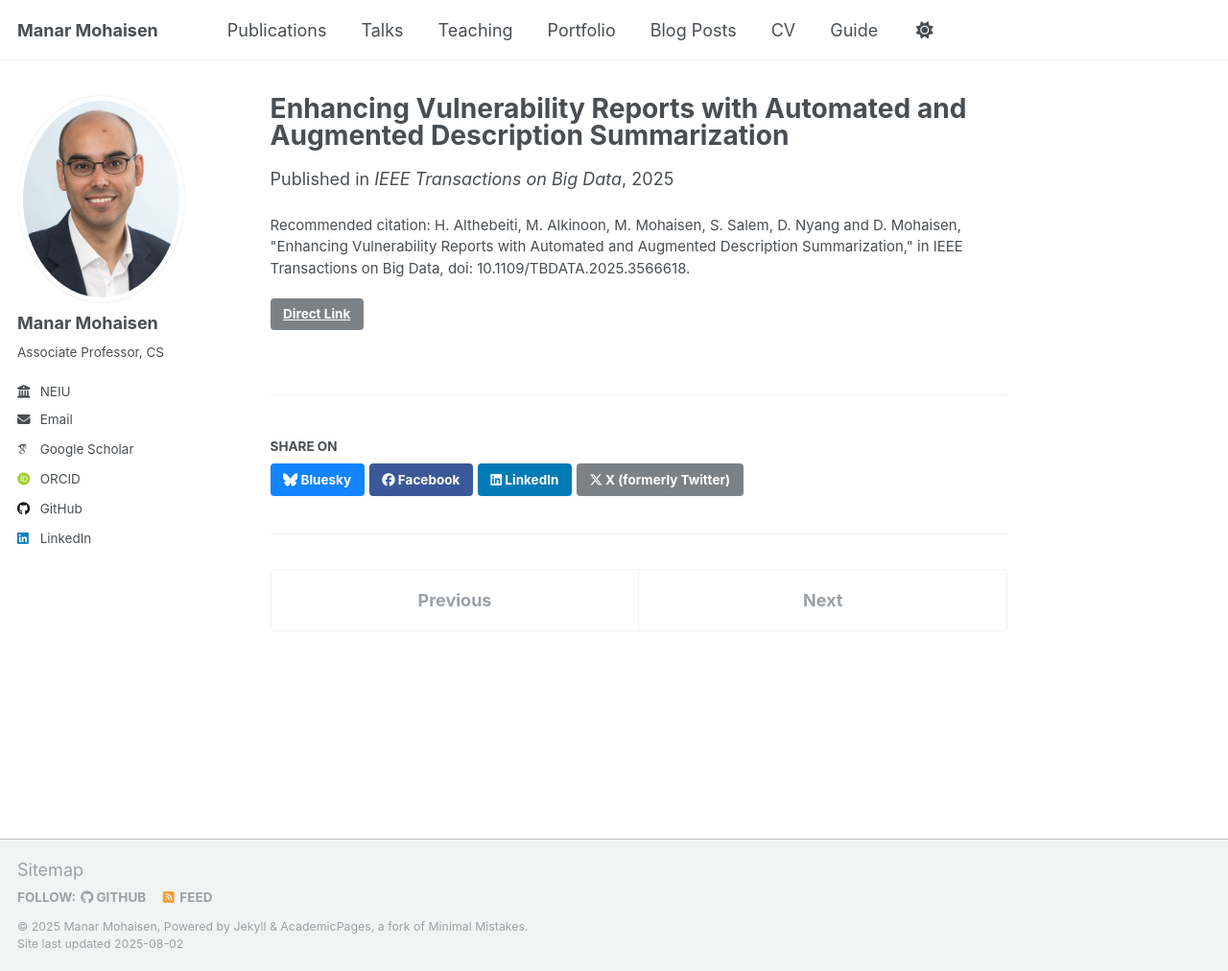
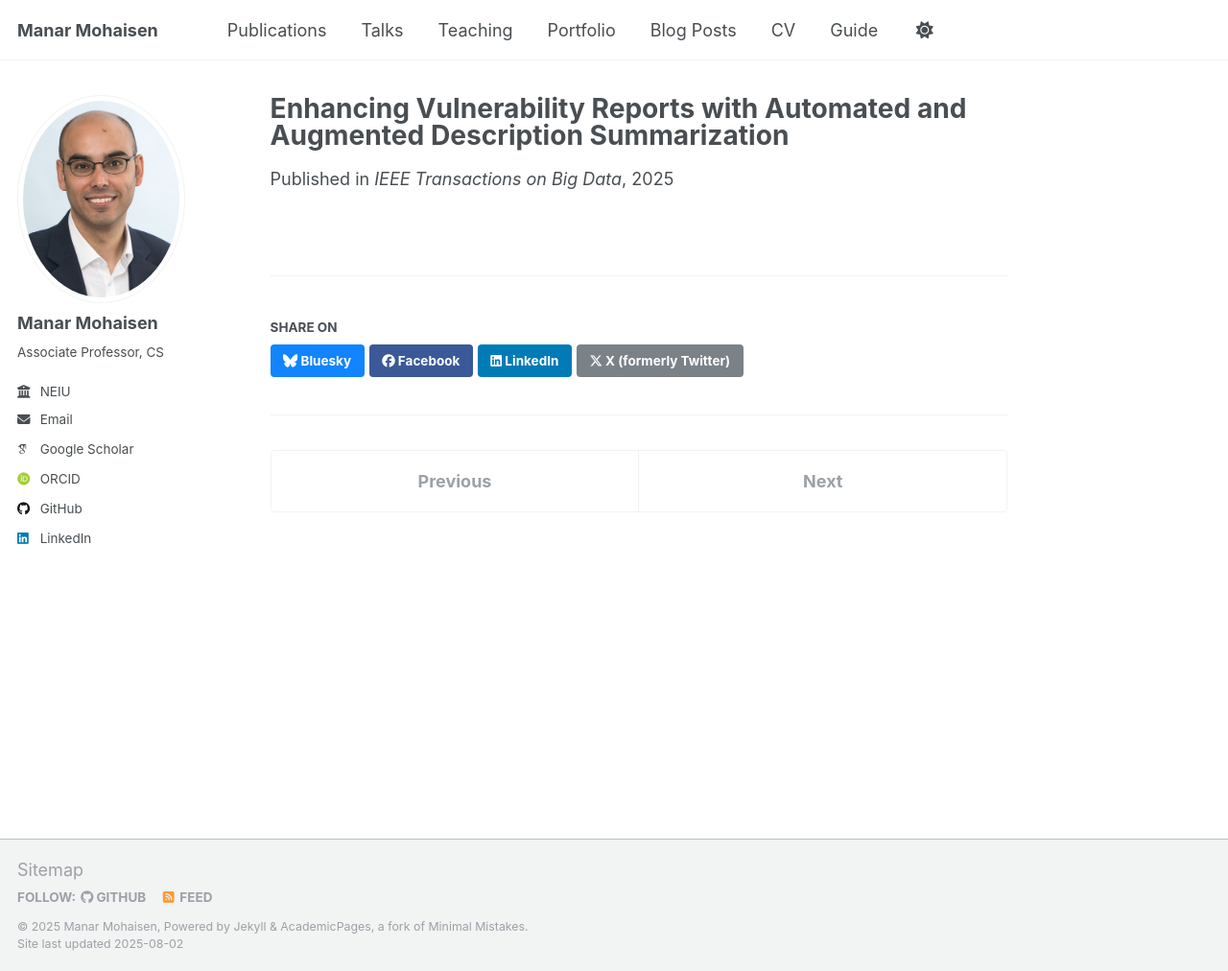
Before and after one commit to manarmohaisen/manarmohaisen.github.io, a Jekyll site: the page built from _publications/2025-05-02-enhancing-vulnerability-reports.md, in a window 1280 px wide and 1012 px high. Shown: the whole window at 96% size. Built offline with Jekyll 4.4.1, drawn with Linux system fonts in a browser that asks for light colours; some web fonts are replaced; a script that is not in the unit is left out.

Commit message:
Update 2025-05-02-enhancing-vulnerability-reports.md

```diff
--- a/_publications/2025-05-02-enhancing-vulnerability-reports.md
+++ b/_publications/2025-05-02-enhancing-vulnerability-reports.md
@@ -3,9 +3,6 @@ title: "Enhancing Vulnerability Reports with Automated and Augmented Description
 collection: publications
 category: manuscripts
 permalink: /publication/2025-05-02-enhancing-vulnerability-reports
-excerpt: 'This paper presents Zad, a system that enhances the brief and often outdated descriptions in the National Vulnerability Database (NVD) by leveraging external sources. Zad uses a dual-pipeline approach—data collection and model fine-tuning—to generate richer, more informative vulnerability summaries, and shows strong performance based on both automated metrics and human evaluations.'
 date: 2025-05-02
 venue: 'IEEE Transactions on Big Data'
-link: 'https://ieeexplore.ieee.org/abstract/document/10982038'
-citation: 'H. Althebeiti, M. Alkinoon, M. Mohaisen, S. Salem, D. Nyang and D. Mohaisen, "Enhancing Vulnerability Reports with Automated and Augmented Description Summarization," in IEEE Transactions on Big Data, doi: 10.1109/TBDATA.2025.3566618.'
 ---
```
